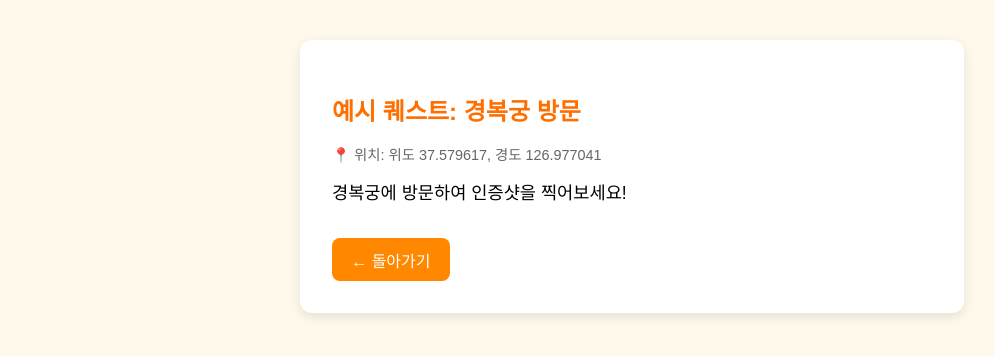
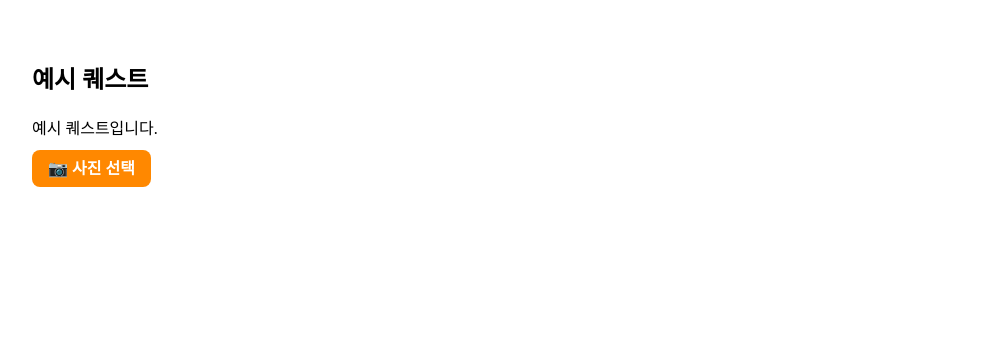
Before and after one commit to albatrips/seoultrips, a FastAPI app: page /api/quest/1 in a window 1280 px wide. Shown: the top 356 px of the page, without its empty margins (8-1003 px from the left). Run offline with FastAPI, Linux system fonts and the light colour scheme; some libraries are stand-ins or nearby versions.

Commit message:
사진 업로드 창 추가

```diff
--- a/main.py
+++ b/main.py
@@ -1,4 +1,39 @@
-import uvicorn
+from fastapi import FastAPI, Request
+from fastapi.staticfiles import StaticFiles
+from fastapi.templating import Jinja2Templates
+from fastapi.middleware.cors import CORSMiddleware
+from server.api.recommend import router as recommend_router
+
+app = FastAPI()
+app.add_middleware(
+    CORSMiddleware,
+    allow_origins=["*"], allow_credentials=True,
+    allow_methods=["*"], allow_headers=["*"],
+)
+
+app.mount("/static", StaticFiles(directory="server/static"), name="static")
+templates = Jinja2Templates(directory="server/templates")
+
+app.include_router(recommend_router, prefix="/api")
+
+@app.get("/")
+async def root(request: Request):
+    return templates.TemplateResponse("category.html", {"request": request})
 
 if __name__ == "__main__":
-    uvicorn.run("server.app:app", host="127.0.0.1", port=8000, reload=True)
+    import uvicorn
+    uvicorn.run("main:app", host="127.0.0.1", port=8000, reload=True)
+
+
+@app.get("/quest")
+async def legacy_quest_view(request: Request):
+    steps = [
+        {"id": 1, "title": "A 명소 방문", "lat": 37.579617, "lng": 126.977041},
+        {"id": 2, "title": "B 거리 걷기", "lat": 37.580146, "lng": 126.976892},
+        {"id": 3, "title": "C 카페 인증", "lat": 37.579617, "lng": 126.977041}
+    ]
+    return templates.TemplateResponse("quest_course.html", {
+        "request": request,
+        "theme": "기본 퀘스트",
+        "steps": steps
+    })
--- a/server/api/recommend.py
+++ b/server/api/recommend.py
@@ -1,63 +1,47 @@
-from fastapi import APIRouter, Request, Form
+from fastapi import APIRouter, Request, Form, UploadFile, File
 from fastapi.templating import Jinja2Templates
 from fastapi.responses import HTMLResponse
-import requests
+import os, shutil, requests
+from random import choice
 
 router = APIRouter()
 templates = Jinja2Templates(directory="server/templates")
+UPLOAD_DIR = "server/static/uploads"
+os.makedirs(UPLOAD_DIR, exist_ok=True)
 
 @router.post("/recommend")
 async def recommend(request: Request, theme: str = Form(...)):
-    api_url = "https://apis.data.go.kr/B551011/KorService1/areaBasedList1"
-    params = {
-        "serviceKey": "YOUR_SERVICE_KEY",
-        "areaCode": 11,
-        "numOfRows": 5,
-        "pageNo": 1,
-        "arrange": "O",
-        "contentTypeId": 12,
-        "MobileOS": "WEB",
-        "MobileApp": "MicroQuestPassport",
-        "_type": "json"
-    }
-
-    resp = requests.get(api_url, params=params)
-    items = resp.json().get("response", {}).get("body", {}).get("items", {}).get("item", [])
-
-    steps = []
-    for i, item in enumerate(items[:3]):
-        steps.append({
-            "id": i + 1,
-            "title": item.get("title"),
-            "lat": float(item.get("mapy", 37.57)),
-            "lng": float(item.get("mapx", 126.98)),
-            "description": f"{item.get('title')}에 방문하여 '{theme}' 퀘스트를 수행하세요."
-        })
-
+    # 실제 API 호출 생략
+    steps = [
+        {"id": 1, "title": "경복궁 방문", "lat": 37.579617, "lng": 126.977041,
+         "description": f"'{theme}' 테마로 경복궁을 방문하세요."}
+    ]
     request.app.state.current_quests = steps
-
     return templates.TemplateResponse("quest_course.html", {
-        "request": request,
-        "theme": theme,
-        "steps": steps
+        "request": request, "theme": theme, "steps": steps
     })
 
-@router.get("/quest/{quest_id}", response_class=HTMLResponse)
-async def quest_detail(request: Request, quest_id: int):
+@router.get("/quest/{quest_id}")
+async def quest_detail(request: Request, quest_id: int, result: str = ""):
     quests = getattr(request.app.state, "current_quests", [])
+    quest = next((q for q in quests if q["id"] == quest_id), {
+        "id": quest_id, "title": "예시 퀘스트", "lat": 37.579617,
+        "lng": 126.977041, "description": "예시 퀘스트입니다."
+    })
+    return templates.TemplateResponse("quest_detail.html", {
+        "request": request, "quest": quest, "result": result
+    })
 
-    if not quests or all(q["id"] != quest_id for q in quests):
-        quest = {
-            "id": quest_id,
-            "title": "예시 퀘스트: 경복궁 방문",
-            "lat": 37.579617,
-            "lng": 126.977041,
-            "description": "경복궁에 방문하여 인증샷을 찍어보세요!"
-        }
-    else:
-        quest = next((q for q in quests if q["id"] == quest_id))
+@router.post("/upload-photo")
+async def upload_photo(request: Request, photo: UploadFile = File(...)):
+    file_path = os.path.join(UPLOAD_DIR, photo.filename)
+    with open(file_path, "wb") as f:
+        shutil.copyfileobj(photo.file, f)
 
+    result = choice(["success", "fail"])  # 임의 판단
     return templates.TemplateResponse("quest_detail.html", {
         "request": request,
-        "quest": quest
+        "quest": {"id": 1, "title": "경복궁 방문", "lat": 37.579617,
+                  "lng": 126.977041, "description": "경복궁에 방문하세요."},
+        "result": result
     })
--- a/server/app.py
+++ b/server/app.py
@@ -35,3 +35,26 @@ async def quest_course(request: Request, theme: str = "추천 코스"):
         "theme": theme,
         "steps": steps
     })
+
+from fastapi import FastAPI, Request, UploadFile, File
+
+import shutil
+import os
+
+UPLOAD_DIR = "server/static/uploads"
+os.makedirs(UPLOAD_DIR, exist_ok=True)
+
+@app.post("/upload-photo")
+async def upload_photo(request: Request, photo: UploadFile = File(...)):
+    file_location = os.path.join(UPLOAD_DIR, photo.filename)
+    with open(file_location, "wb") as buffer:
+        shutil.copyfileobj(photo.file, buffer)
+
+    return templates.TemplateResponse("quest_detail.html", {
+        "request": request,
+        "quest": {
+            "title": "업로드된 퀘스트 예시",
+            "description": "사진이 업로드되었습니다!",
+            "photo_url": f"/static/uploads/{photo.filename}"
+        }
+    })
--- a/server/templates/quest_detail.html
+++ b/server/templates/quest_detail.html
@@ -1,56 +1,85 @@
-<!DOCTYPE html>
-<html lang="ko">
-<head>
-  <meta charset="UTF-8">
-  <title>{{ quest.title }}</title>
-  <style>
-    body {
-      font-family: sans-serif;
-      background-color: #fff9ec;
-      padding: 2rem;
+{% extends "base.html" %}
+{% block content %}
+
+<div class="quest-detail-container">
+  <h2>{{ quest.title }}</h2>
+  <p>{{ quest.description }}</p>
+
+  <form id="photo-form" action="/api/upload-photo" method="post" enctype="multipart/form-data">
+    <label class="upload-btn">
+      📷 사진 선택
+      <input type="file" name="photo" id="photo-input" accept="image/*" hidden />
+    </label>
+    <img id="preview-image" style="max-width: 200px; display: none; margin-top: 1rem;" />
+    <button type="submit" id="submit-btn" class="submit-btn" style="display: none;">📤 제출하기</button>
+  </form>
+</div>
+
+<!-- ✅ 모달 -->
+<div id="result-modal" class="modal" style="display: none;">
+  <div class="modal-content">
+    <h2 id="modal-title">퀘스트 결과</h2>
+    <p id="modal-message">결과 메시지</p>
+    <button onclick="closeModal()">닫기</button>
+  </div>
+</div>
+
+<style>
+  .quest-detail-container { padding: 2rem; position: relative; }
+  .upload-btn {
+    background-color: #ff8800; color: white; padding: 10px 16px;
+    border-radius: 8px; font-weight: bold; cursor: pointer;
+  }
+  .submit-btn {
+    background-color: #4caf50; color: white; padding: 10px 16px;
+    border: none; border-radius: 8px; font-weight: bold;
+    cursor: pointer; margin-top: 1rem;
+  }
+  .modal {
+    position: fixed; top: 0; left: 0; right: 0; bottom: 0;
+    background: rgba(0,0,0,0.5); display: flex;
+    justify-content: center; align-items: center; z-index: 1000;
+  }
+  .modal-content {
+    background: white; padding: 2rem; border-radius: 10px;
+    box-shadow: 0 2px 10px rgba(0,0,0,0.3); text-align: center;
+  }
+</style>
+
+<script>
+  document.addEventListener("DOMContentLoaded", () => {
+    const result = {{ (result | default('')) | tojson }};
+    if (result === "success") {
+      document.getElementById("modal-title").innerText = "🎉 퀘스트 성공!";
+      document.getElementById("modal-message").innerText = "사진 인증에 성공했습니다!";
+      document.getElementById("result-modal").style.display = "flex";
+    } else if (result === "fail") {
+      document.getElementById("modal-title").innerText = "😢 퀘스트 실패";
+      document.getElementById("modal-message").innerText = "요구 조건을 만족하지 못했습니다.";
+      document.getElementById("result-modal").style.display = "flex";
     }
-    .detail-container {
-      background: white;
-      padding: 2rem;
-      border-radius: 12px;
-      box-shadow: 0 4px 12px rgba(0,0,0,0.1);
-      max-width: 600px;
-      margin: auto;
-    }
-    h2 {
-      color: #ff6f00;
-      margin-bottom: 1rem;
-    }
-    .coords {
-      font-size: 0.9rem;
-      color: #666;
-      margin-bottom: 1rem;
-    }
-    .description {
-      font-size: 1.1rem;
-      line-height: 1.5;
-    }
-    .back-button {
-      display: inline-block;
-      margin-top: 2rem;
-      padding: 0.6rem 1.2rem;
-      background-color: #ff8800;
-      color: white;
-      border: none;
-      border-radius: 8px;
-      text-decoration: none;
-    }
-    .back-button:hover {
-      background-color: #e66b00;
-    }
-  </style>
-</head>
-<body>
-  <div class="detail-container">
-    <h2>{{ quest.title }}</h2>
-    <div class="coords">📍 위치: 위도 {{ quest.lat }}, 경도 {{ quest.lng }}</div>
-    <div class="description">{{ quest.description }}</div>
-    <a href="/quest" class="back-button">← 돌아가기</a>
-  </div>
-</body>
-</html>
+
+    const photoInput = document.getElementById("photo-input");
+    const previewImage = document.getElementById("preview-image");
+    const submitBtn = document.getElementById("submit-btn");
+
+    photoInput.addEventListener("change", () => {
+      const file = photoInput.files[0];
+      if (file) {
+        const reader = new FileReader();
+        reader.onload = (e) => {
+          previewImage.src = e.target.result;
+          previewImage.style.display = "block";
+          submitBtn.style.display = "inline-block";
+        };
+        reader.readAsDataURL(file);
+      }
+    });
+  });
+
+  function closeModal() {
+    document.getElementById("result-modal").style.display = "none";
+  }
+</script>
+
+{% endblock %}
```
Also changed, not shown: server/static/uploads/Screenshot 2024-07-29 오전 10_45_40.png (added).
